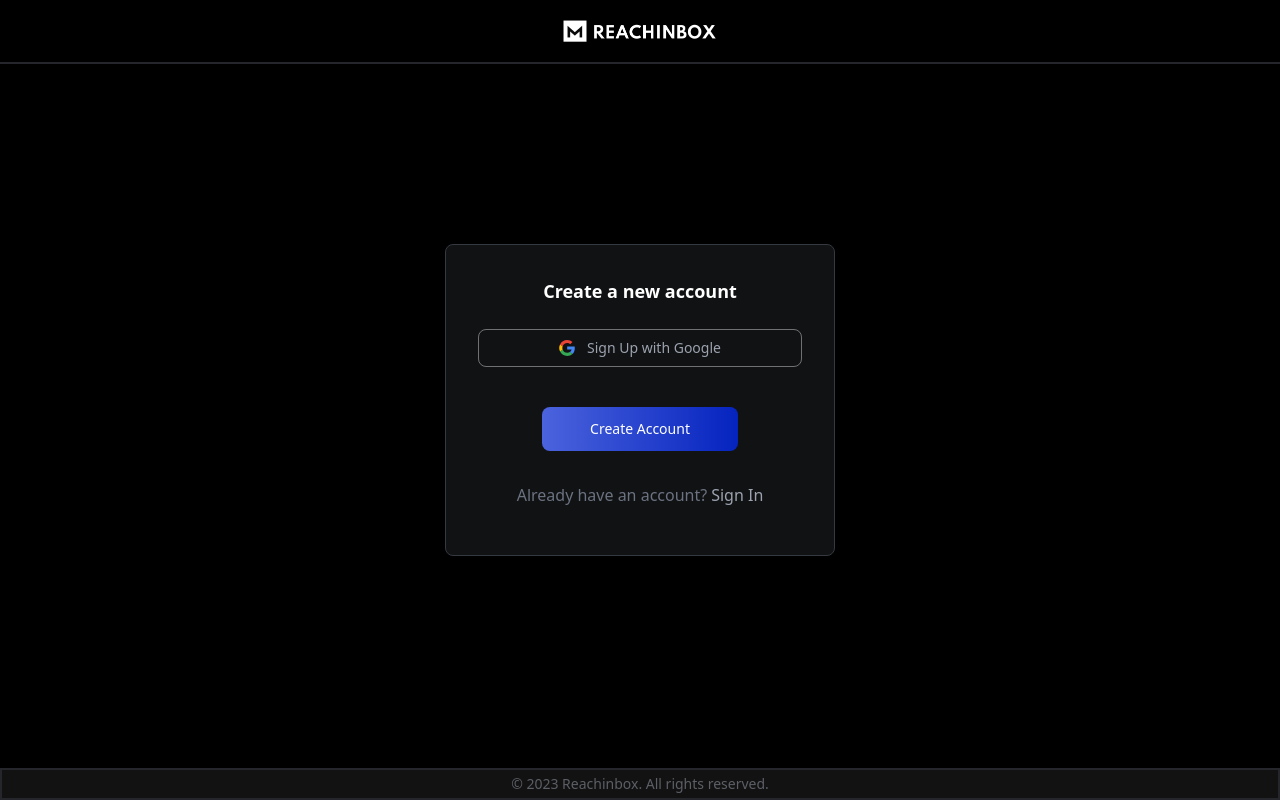
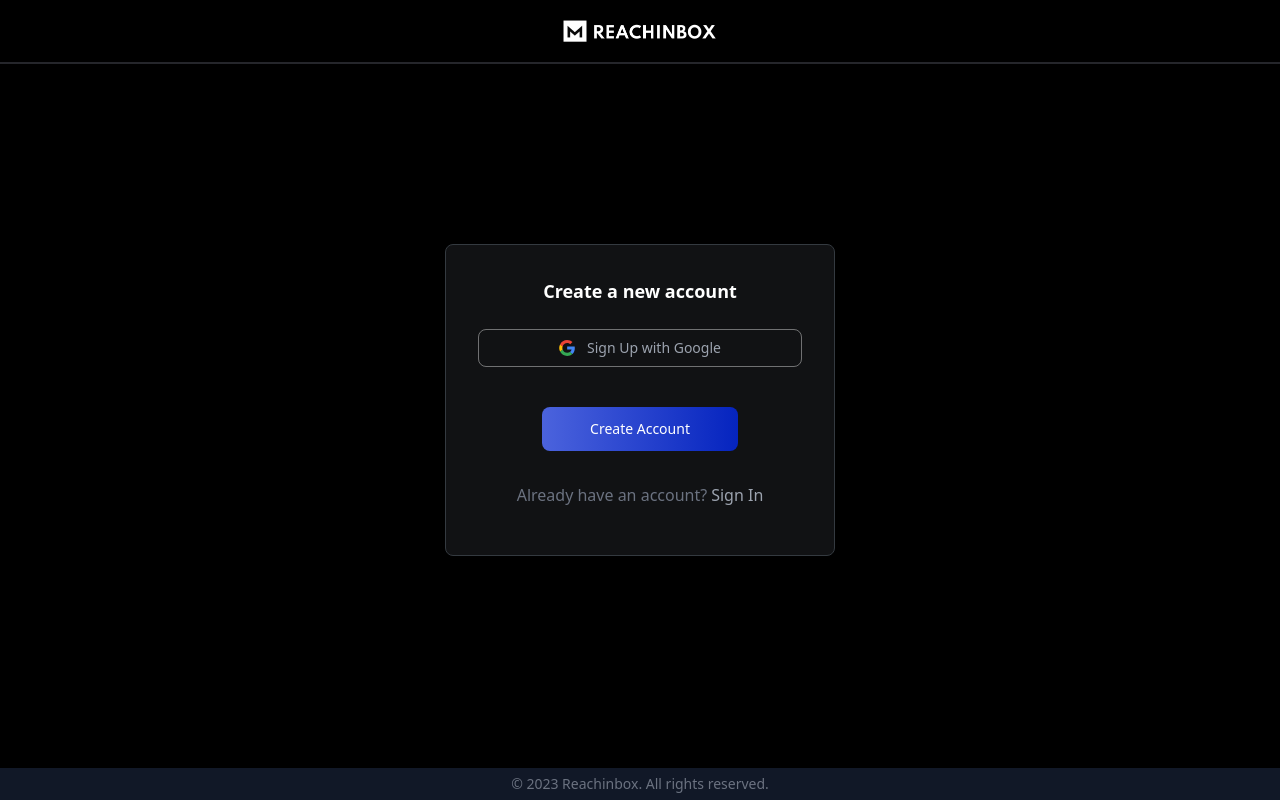
Before and after one commit to NandeshMM/RechInBoxAI_Nandesh_Assignment-main, a React (Vite) app: page /login in a window 1280 px wide. Built offline with nearby package versions, Linux system fonts and the light colour scheme.

Commit message:
Test Commit

```diff
--- a/src/components/Footer/Footer.tsx
+++ b/src/components/Footer/Footer.tsx
@@ -1,6 +1,6 @@
 function Footer() {
   return (
-    <div className="bg-[#121212] text-[#5C5F66] text-sm fixed bottom-0 w-screen h-8 flex justify-center items-center border-2 border-[#25262B]">
+    <div className="bg-gray-900 text-gray-500 text-sm fixed bottom-0 w-screen h-8 flex justify-center items-center">
       © 2023 Reachinbox. All rights reserved.
     </div>
   );
```
